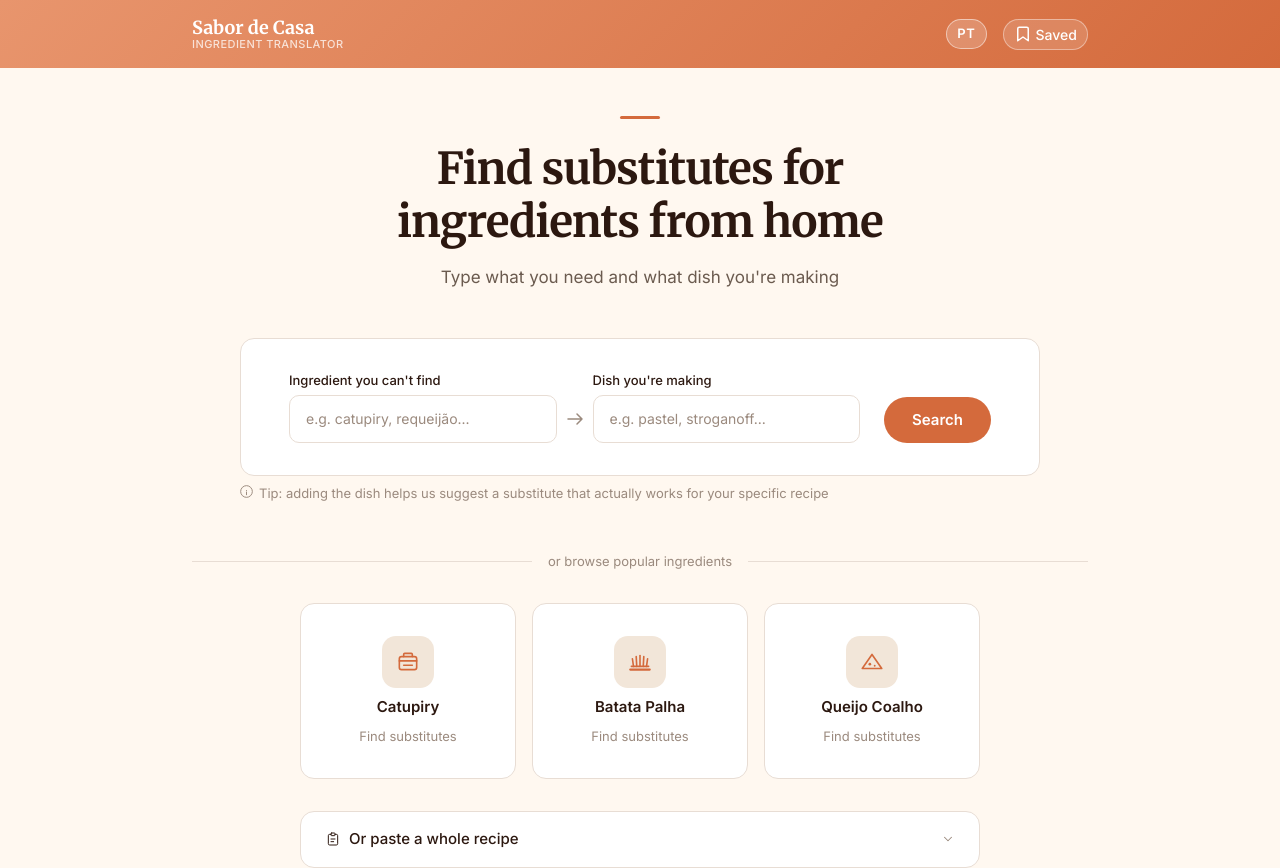
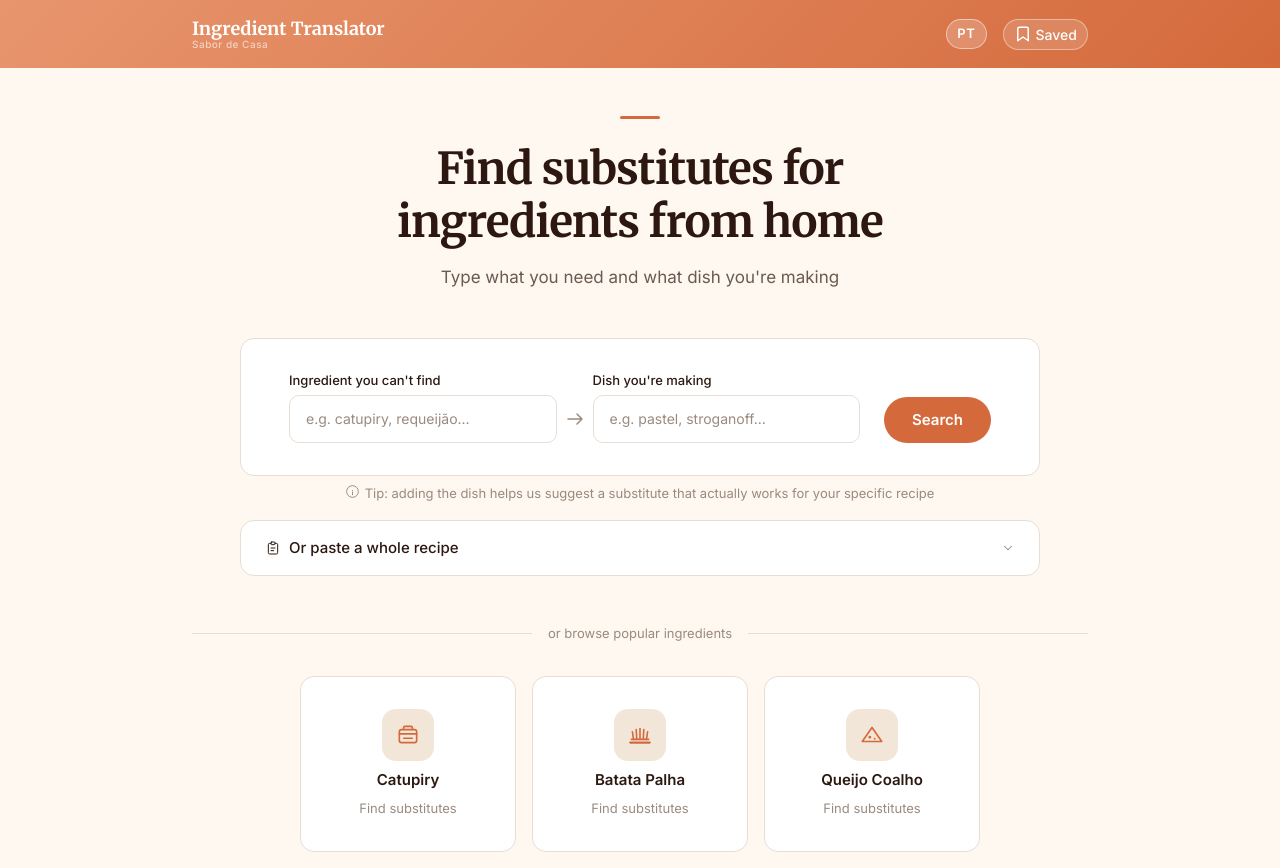
Before and after one commit to juliassilvestrin/sabordecasa, a website with bundled scripts: page public/index.html in a window 1280 px wide. Built offline with nearby package versions, Linux system fonts and the light colour scheme.

Commit message:
Move recipe toggle next to search bar, rename to Ingredient Translator, center hint
Co-Authored-By: Claude Sonnet 4.6 <noreply@anthropic.com>

```diff
--- a/public/css/components.css
+++ b/public/css/components.css
@@ -891,12 +891,17 @@
 /* ===========================
    SEARCH HINT
    =========================== */
+.search-form-footer {
+  max-width: 800px;
+  margin: 0 auto;
+}
+
 .search-hint {
   display: flex;
   align-items: flex-start;
+  justify-content: center;
   gap: 6px;
-  max-width: 800px;
-  margin: var(--space-sm) auto 0;
+  margin: var(--space-sm) 0 0;
   font-size: 0.8125rem;
   color: var(--color-text-muted);
 }
@@ -1028,10 +1033,7 @@
    RECIPE MODE SECTION
    =========================== */
 .recipe-mode-section {
-  margin-top: var(--space-xl);
-  max-width: 680px;
-  margin-left: auto;
-  margin-right: auto;
+  margin-top: var(--space-md);
 }
 
 .recipe-toggle-btn {
--- a/public/css/layout.css
+++ b/public/css/layout.css
@@ -37,11 +37,10 @@ body {
 
 .logo-tag {
   font-family: var(--font-body);
-  font-size: 0.6875rem;
+  font-size: 0.625rem;
   font-weight: 500;
-  color: rgba(255,255,255,0.75);
-  letter-spacing: 0.04em;
-  text-transform: uppercase;
+  color: rgba(255,255,255,0.6);
+  letter-spacing: 0.05em;
   line-height: 1;
 }
 
--- a/public/index.html
+++ b/public/index.html
@@ -3,7 +3,7 @@
 <head>
   <meta charset="UTF-8">
   <meta name="viewport" content="width=device-width, initial-scale=1.0">
-  <title>Sabor de Casa — Ingredient Translator</title>
+  <title>Ingredient Translator — Sabor de Casa</title>
   <link rel="preconnect" href="https://fonts.googleapis.com">
   <link rel="preconnect" href="https://fonts.gstatic.com" crossorigin>
   <link href="https://fonts.googleapis.com/css2?family=Inter:wght@400;500;600&family=Merriweather:wght@700&display=swap" rel="stylesheet">
@@ -18,9 +18,9 @@
   <header id="header-home" class="site-header site-header--home">
     <div class="container">
       <div class="header-inner">
-        <a href="/" class="logo" aria-label="Sabor de Casa home">
-          <span class="logo-main">Sabor de Casa</span>
-          <span class="logo-tag">Ingredient Translator</span>
+        <a href="/" class="logo" aria-label="Ingredient Translator home">
+          <span class="logo-main">Ingredient Translator</span>
+          <span class="logo-tag">Sabor de Casa</span>
         </a>
         <div class="header-actions">
           <button class="lang-toggle" aria-label="Switch language">PT</button>
@@ -114,10 +114,33 @@
         </div>
       </form>
 
-      <p class="search-hint">
-        <svg width="13" height="13" viewBox="0 0 20 20" fill="none" aria-hidden="true"><circle cx="10" cy="10" r="9" stroke="currentColor" stroke-width="1.5"/><path d="M10 8.5v.5M10 11v4" stroke="currentColor" stroke-width="1.5" stroke-linecap="round"/></svg>
-        <span data-i18n="searchHint">Tip: adding the dish helps us suggest the right substitute for your recipe</span>
-      </p>
+      <div class="search-form-footer">
+        <p class="search-hint">
+          <svg width="13" height="13" viewBox="0 0 20 20" fill="none" aria-hidden="true"><circle cx="10" cy="10" r="9" stroke="currentColor" stroke-width="1.5"/><path d="M10 8.5v.5M10 11v4" stroke="currentColor" stroke-width="1.5" stroke-linecap="round"/></svg>
+          <span data-i18n="searchHint">Tip: adding the dish helps us suggest the right substitute for your recipe</span>
+        </p>
+
+        <!-- Recipe mode -->
+        <div class="recipe-mode-section">
+          <button class="recipe-toggle-btn" id="recipe-toggle-btn" aria-expanded="false">
+            <svg width="16" height="16" viewBox="0 0 24 24" fill="none" stroke="currentColor" stroke-width="1.5" stroke-linecap="round" stroke-linejoin="round" aria-hidden="true"><path d="M9 5H7a2 2 0 0 0-2 2v12a2 2 0 0 0 2 2h10a2 2 0 0 0 2-2V7a2 2 0 0 0-2-2h-2"/><rect x="9" y="3" width="6" height="4" rx="1"/><line x1="9" y1="12" x2="15" y2="12"/><line x1="9" y1="16" x2="13" y2="16"/></svg>
+            <span class="recipe-toggle-label" data-i18n="recipeModeBtn">Or paste a whole recipe</span>
+            <svg class="recipe-toggle-chevron" width="14" height="14" viewBox="0 0 20 20" fill="none" aria-hidden="true"><path d="M5 7.5L10 12.5L15 7.5" stroke="currentColor" stroke-width="1.5" stroke-linecap="round" stroke-linejoin="round"/></svg>
+          </button>
+          <div id="recipe-input-section" class="recipe-input-section hidden">
+            <textarea
+              id="recipe-textarea"
+              class="recipe-textarea"
+              data-i18n-placeholder="recipePlaceholder"
+              placeholder="Paste your recipe here..."
+              rows="6"
+            ></textarea>
+            <button id="recipe-search-btn" class="btn btn-primary recipe-search-btn" data-i18n="recipeSearchBtn">
+              Find substitutes in this recipe
+            </button>
+          </div>
+        </div>
+      </div>
 
       <!-- Popular Ingredients -->
       <div class="popular-section" aria-label="Popular ingredients">
@@ -169,26 +192,6 @@
         </div>
       </div>
 
-      <!-- Recipe mode -->
-      <div class="recipe-mode-section">
-        <button class="recipe-toggle-btn" id="recipe-toggle-btn" aria-expanded="false">
-          <svg width="16" height="16" viewBox="0 0 24 24" fill="none" stroke="currentColor" stroke-width="1.5" stroke-linecap="round" stroke-linejoin="round" aria-hidden="true"><path d="M9 5H7a2 2 0 0 0-2 2v12a2 2 0 0 0 2 2h10a2 2 0 0 0 2-2V7a2 2 0 0 0-2-2h-2"/><rect x="9" y="3" width="6" height="4" rx="1"/><line x1="9" y1="12" x2="15" y2="12"/><line x1="9" y1="16" x2="13" y2="16"/></svg>
-          <span class="recipe-toggle-label" data-i18n="recipeModeBtn">Or paste a whole recipe</span>
-          <svg class="recipe-toggle-chevron" width="14" height="14" viewBox="0 0 20 20" fill="none" aria-hidden="true"><path d="M5 7.5L10 12.5L15 7.5" stroke="currentColor" stroke-width="1.5" stroke-linecap="round" stroke-linejoin="round"/></svg>
-        </button>
-        <div id="recipe-input-section" class="recipe-input-section hidden">
-          <textarea
-            id="recipe-textarea"
-            class="recipe-textarea"
-            data-i18n-placeholder="recipePlaceholder"
-            placeholder="Paste your recipe here..."
-            rows="6"
-          ></textarea>
-          <button id="recipe-search-btn" class="btn btn-primary recipe-search-btn" data-i18n="recipeSearchBtn">
-            Find substitutes in this recipe
-          </button>
-        </div>
-      </div>
     </section>
 
     <!-- LOADING SECTION -->
```
